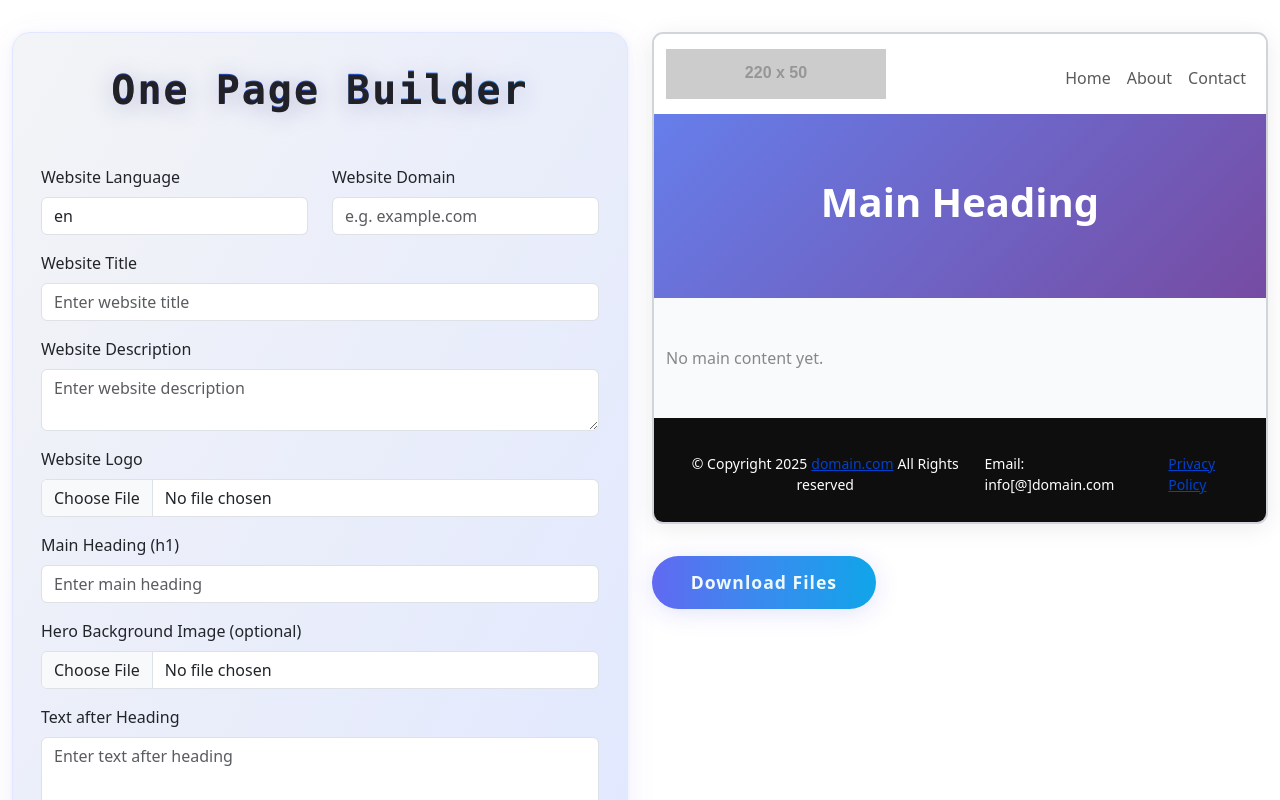
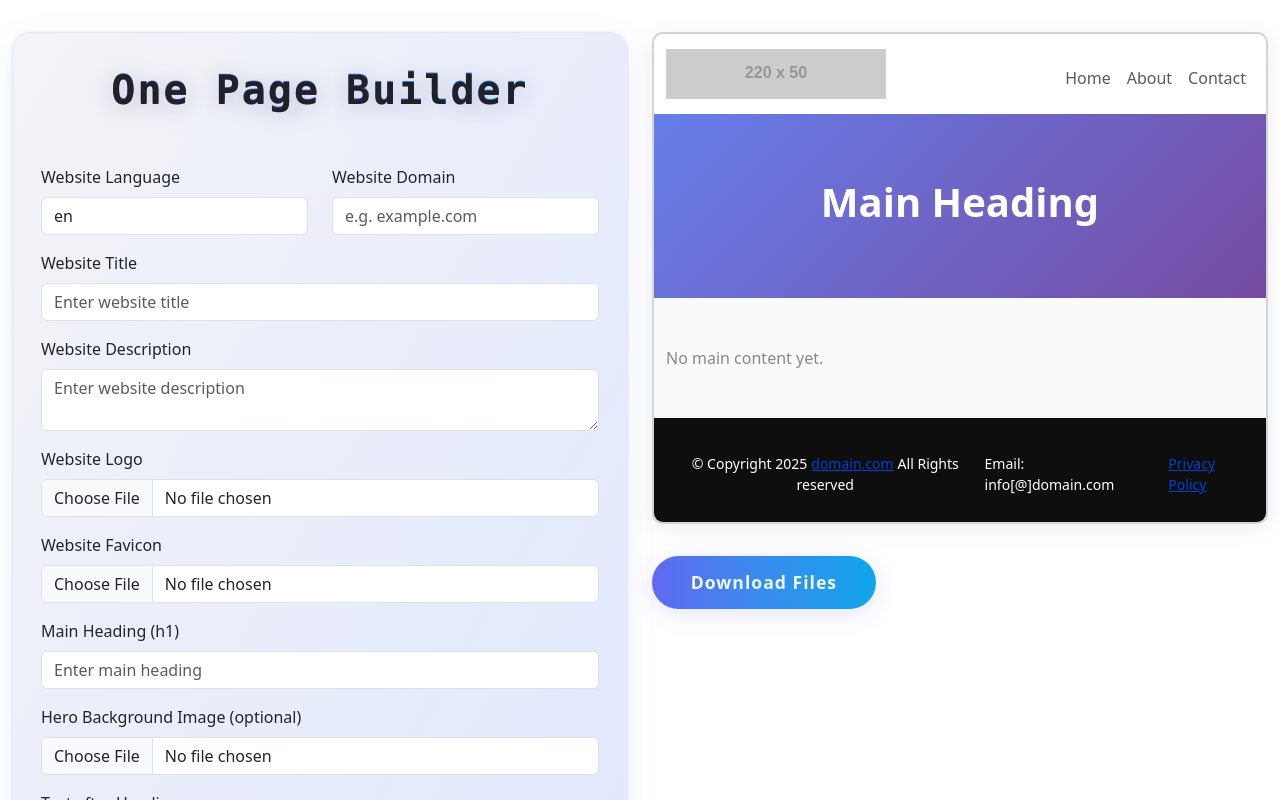
Before and after one commit to Petkov-Petko/one-page-builder, a React (Vite) app: page / in a window 1280 px wide. Shown: the top 800 px of the page. Built offline with nearby package versions, Linux system fonts and the light colour scheme.

Commit message:
Add favicon upload functionality and update export logic for favicon

```diff
--- a/src/components/BuilderForm/BuilderForm.jsx
+++ b/src/components/BuilderForm/BuilderForm.jsx
@@ -11,6 +11,26 @@ const BuilderForm = ({ formData, setFormData }) => {
       reader.readAsDataURL(file);
     } else {
       setFormData((prev) => ({ ...prev, logo: "" }));
+    }
+  };
+  const handleFaviconChange = (e) => {
+    const file = e.target.files[0];
+    if (file) {
+      const reader = new FileReader();
+      reader.onloadend = () => {
+        setFormData((prev) => ({
+          ...prev,
+          favicon: reader.result,
+          faviconName: file.name
+        }));
+      };
+      reader.readAsDataURL(file);
+    } else {
+      setFormData((prev) => ({
+        ...prev,
+        favicon: "",
+        faviconName: ""
+      }));
     }
   };
 
@@ -92,6 +112,35 @@ const BuilderForm = ({ formData, setFormData }) => {
             </div>
           )}
         </div>
+        <div className="mb-3">
+        <label className="form-label">Website Favicon</label>
+        <input
+          type="file"
+          className="form-control"
+          accept="image/*"
+          onChange={handleFaviconChange}
+        />
+        {formData.favicon && (
+          <div className="mt-2">
+            <img
+              src={formData.favicon}
+              alt="Favicon Preview"
+              style={{ maxWidth: "32px", maxHeight: "32px" }}
+            />
+            <button
+              type="button"
+              className="btn btn-sm btn-danger mt-2 ms-4"
+              onClick={() => setFormData((prev) => ({
+                ...prev,
+                favicon: "",
+                faviconName: ""
+              }))}
+            >
+              X
+            </button>
+          </div>
+        )}
+      </div>
         <div className="mb-3">
           <label className="form-label">Main Heading (h1)</label>
           <input
--- a/src/components/Preview/Preview.jsx
+++ b/src/components/Preview/Preview.jsx
@@ -72,18 +72,23 @@ RewriteRule (.*) %1/%2 [R=301,L]
 </IfModule>
 `.trim(),
     );
-
-    // Add images if needed
-    // Example for logo (if it's a data URL)
+    // logo
     if (formData.logo && formData.logo.startsWith("data:")) {
       const res = await fetch(formData.logo);
       const blob = await res.blob();
       zip.file("images/logo.svg", blob);
     }
+    // hero background
     if (formData.heroBg && formData.heroBg.startsWith("data:")) {
       const res = await fetch(formData.heroBg);
       const blob = await res.blob();
       zip.file("images/hero-bg.jpg", blob);
+    }
+    // favicon
+    if (formData.favicon && formData.favicon.startsWith("data:")) {
+      const res = await fetch(formData.favicon);
+      const blob = await res.blob();
+      zip.file("images/favicon.png", blob);
     }
 
     // Generate and trigger download
--- a/src/utils/exportSite.js
+++ b/src/utils/exportSite.js
@@ -16,6 +16,7 @@ function site_header($title, $description)
     <meta name="description" content="<?php echo $description ?>">
     <link rel="canonical" href="<?php echo $canonical;?>">
     <link rel="stylesheet" href="/style.css">
+    ${formData.favicon ? '<link rel="icon" type="image/png" href="/images/favicon.png">' : ''}
     <link href="https://cdnjs.cloudflare.com/ajax/libs/bootstrap-icons/1.10.5/font/bootstrap-icons.min.css" rel="stylesheet">
     <link href="https://cdn.jsdelivr.net/npm/bootstrap@5.0.2/dist/css/bootstrap.min.css" rel="stylesheet" integrity="sha384-EVSTQN3/azprG1Anm3QDgpJLIm9Nao0Yz1ztcQTwFspd3yD65VohhpuuCOmLASjC" crossorigin="anonymous">
     </head>
@@ -320,6 +321,7 @@ export function generateExportHtml(formData, cssFileName = "style.css") {
     <title>${formData.title || "Website Title"}</title>
     <meta name="description" content="${formData.desc || ""}">
     <link rel="stylesheet" href="/style.css">
+    ${formData.favicon ? '<link rel="icon" type="image/png" href="/images/favicon.png">' : ''}
     <link href="https://cdnjs.cloudflare.com/ajax/libs/bootstrap-icons/1.10.5/font/bootstrap-icons.min.css" rel="stylesheet">
     <link href="https://cdn.jsdelivr.net/npm/bootstrap@5.0.2/dist/css/bootstrap.min.css" rel="stylesheet" integrity="sha384-EVSTQN3/azprG1Anm3QDgpJLIm9Nao0Yz1ztcQTwFspd3yD65VohhpuuCOmLASjC" crossorigin="anonymous">
     </head>
@@ -327,7 +329,7 @@ export function generateExportHtml(formData, cssFileName = "style.css") {
     <nav class="navbar navbar-expand-lg navbar-light ${formData.stickyNavbar ? " sticky-top" : ""}">
       <div class="container-fluid">
       <a class="navbar-brand d-flex align-items-center" href="/">
-      <img src="${formData.logo ? "/logo.svg" : "https://placehold.co/220x50"}" alt="${formData.domain}" width="220" height="50">
+      <img src="${formData.logo ? "/images/logo.svg" : "https://placehold.co/220x50"}" alt="${formData.domain}" width="220" height="50">
       </a>
       <button class="navbar-toggler" type="button" data-bs-toggle="collapse" data-bs-target="#navbarNav"
       aria-controls="navbarNav" aria-expanded="false" aria-label="Toggle navigation">
```
